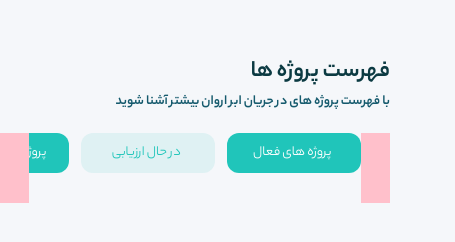
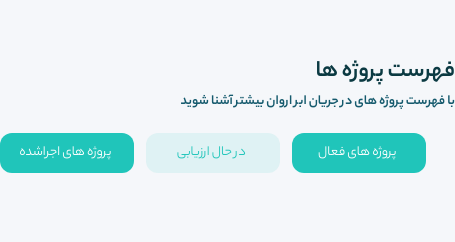
Before and after one commit to saeedegh/arvan-cloud-challenge, a website: page index.html in a window 390 px wide. Shown: the whole page, 455 px wide, since content can reach past the window. Drawn offline with Linux system fonts and the light colour scheme.

Commit message:
overflow visisble in tabs

```diff
--- a/style/sass/_responsive.scss
+++ b/style/sass/_responsive.scss
@@ -1,6 +1,6 @@
 @media only screen and (max-width: 426px) {
   body {
-    background-color: pink;
+    // background-color: pink;
   }
 
   .main-title {
@@ -22,7 +22,7 @@
     padding-bottom: 30px;
     ul {
       font-size: $mobile_main_font_size;
-      overflow-x: scroll;
+      overflow-x: visible;
       display: flex;
 
       li {
```
Also changed, not shown: style/css/main.css.
